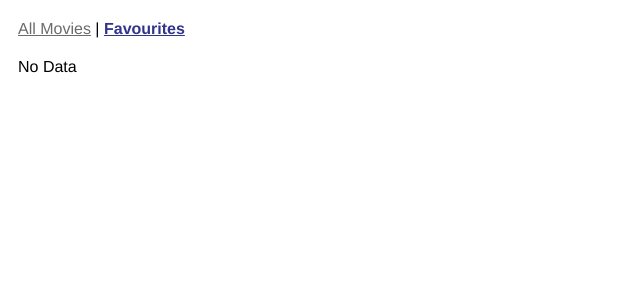
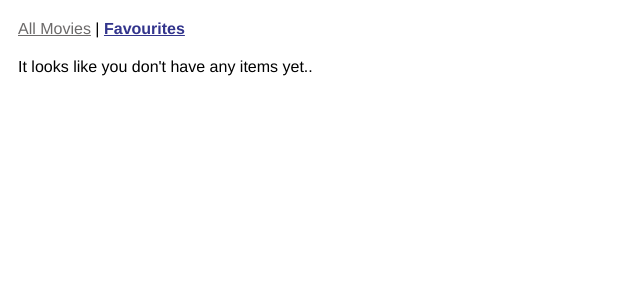
Before and after one commit to n1k1t0ss/MovieList, a Vue app: page /favourites in a window 1280 px wide. Shown: the top 300 px of the page, without its empty margins (0-640 px from the left). Built offline with nearby package versions, Linux system fonts and the light colour scheme; what equal-vue would draw is missing.

Commit message:
master: make no data more friendly

```diff
--- a/src/components/movies-list/Movies.vue
+++ b/src/components/movies-list/Movies.vue
@@ -1,6 +1,6 @@
 <template>
   <div class="movies-contaner">
-    <div v-if="movies.length === 0" class="no-movies">No Data</div>
+    <div v-if="movies.length === 0" class="no-movies">It looks like you don't have any items yet..</div>
     <div class="movie-contaner" v-for="movie in movies" :key="movie.imdbID">
       <div class="movie-header" :title="movie.Title">
         <it-icon
```
